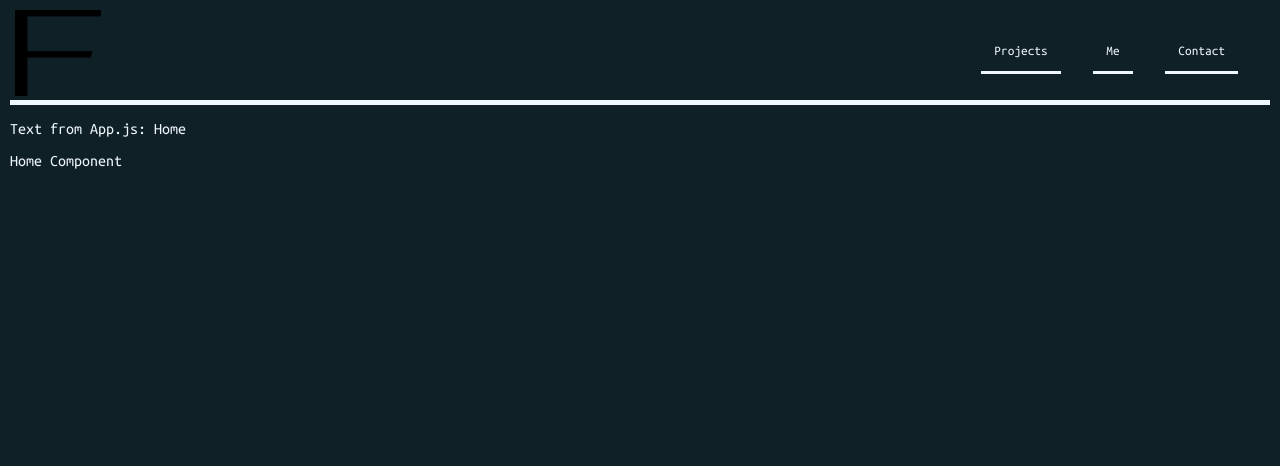
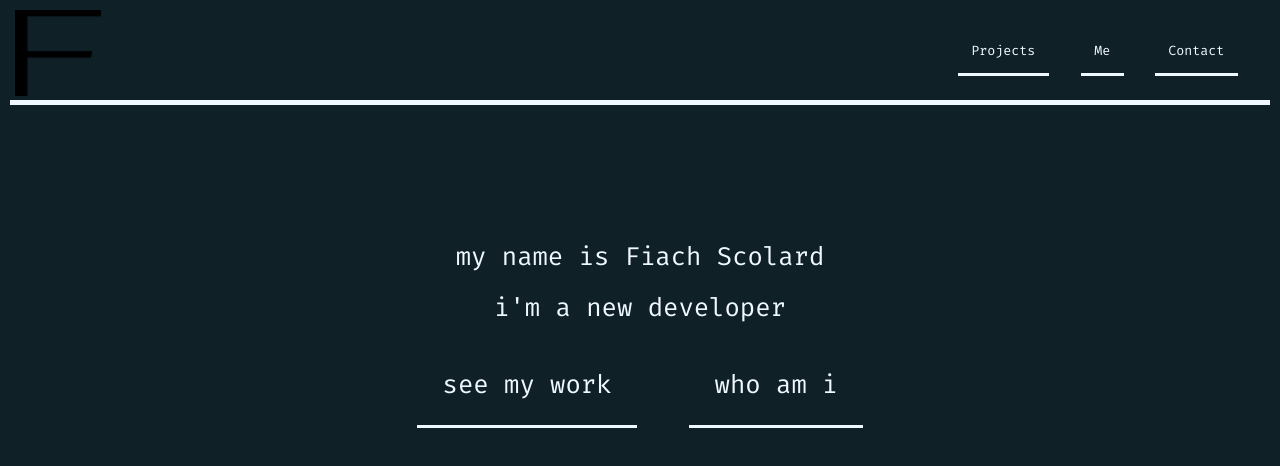
Before and after one commit to scolardf/fiasco-io, a React (Create React App) app: page / in a window 1280 px wide. Shown: the top 466 px of the page. Built offline with nearby package versions, Linux system fonts and the light colour scheme.

Commit message:
Landing page created
Added landing page Home.js with navigation functionality

- Cleaned unused files
- Changed name of navigation handler to be consistent across files

```diff
--- a/src/App.css
+++ b/src/App.css
@@ -1,7 +1,8 @@
+@import url('https://fonts.googleapis.com/css2?family=Fira+Mono&display=swap');
 @import url('https://fonts.googleapis.com/css2?family=Ubuntu+Mono:ital,wght@0,400;0,700;1,400&display=swap');
 
 .App {
   text-align: center;
-  font-family: 'Ubuntu Mono', monospace;
+  font-family: 'Fira Mono', 'Ubuntu Mono', monospace;
   margin: 5px 10px;
 }
--- a/src/App.js
+++ b/src/App.js
@@ -18,13 +18,14 @@ class App extends React.Component {
     this.setState({ contentToDisplay: pagename });
   }
 
+
   render() {
     const contentToDisplay = this.state.contentToDisplay;
 
     return (
       <div className="App">
-        <FHeader onHeaderClick={this.handleChangePage} />
-        <FContent contentToDisplay={contentToDisplay} />
+        <FHeader navHandler={this.handleChangePage} />
+        <FContent contentToDisplay={contentToDisplay} navHandler={this.handleChangePage}/>
       </div>
     );
   }
--- a/src/ContentDisplay.js
+++ b/src/ContentDisplay.js
@@ -9,12 +9,11 @@ class ContentDisplay extends React.Component {
 
     this.state = {
       internalPages: [
-        { id: "Home", content: <Home /> },
+        { id: "Home", content: <Home navHandler={props.navHandler}/> },
         { id: "Projects", content: <Projects /> },
         { id: "About", content: <p>About Text</p> },
         { id: "Contact", content: <p>Contact Text</p> },
-      ],
-      pageDisplayed: <Home />,
+      ]
     };
   }
 
@@ -24,9 +23,8 @@ class ContentDisplay extends React.Component {
     const displayPage = contentList.find((item) => item.id === contentKey);
     return (
       <div className="Content-Div">
-        <p>Text from App.js: {contentKey}</p>
+        {/* <p>Text from App.js: {contentKey}</p> */}
         {displayPage.content}
-        {/* <p>{this.state.internalPages[this.state.pageToDisplay].content}</p> */}
       </div>
     );
   }
--- a/src/DisplayComponents/Home.js
+++ b/src/DisplayComponents/Home.js
@@ -1,11 +1,29 @@
 import React from 'react';
+import styles from "./home.module.css";
 
-function Home() {
-    return (
-        <div>
-            <p>Home Component</p>
-        </div>
-    );
+class Home extends React.Component {
+    constructor(props) {
+        super(props);
+
+        this.pageNav = this.pageNav.bind(this);
+    }
+
+    pageNav(page) {
+        this.props.navHandler(page);
+    }
+
+    render() {
+        return (
+            <div className={styles.homeContainer}>
+                <h1 className={styles.nameH1}>my name is Fiach Scolard</h1>
+                <p className={styles.titleP}>i'm a new developer</p>
+                <div className={styles.navContainer}>
+                    <button className={styles.navButton} onClick={() => this.pageNav("Projects")}>see my work</button>
+                    <button className={styles.navButton} onClick={() => this.pageNav("About")}>who am i</button>
+                </div>
+            </div>
+        );
+        }
 }
 
 export default Home;
--- /dev/null
+++ b/src/DisplayComponents/home.module.css
@@ -0,0 +1,66 @@
+.homeContainer {
+  width: 100%;
+  margin: auto;
+  display: flex;
+  flex-flow: column;
+  justify-content: space-evenly;
+  padding-top: 10%;
+}
+.homeContainer * {
+  display: inline-block;
+  margin: 10px auto;
+  font-size: clamp(14px, 2vw, 40px);
+}
+
+.nameH1 {
+  font-weight: lighter;
+}
+
+.titleP {
+}
+
+.navContainer {
+  display: inline-flex;
+  flex-flow: row;
+  justify-content: space-between;
+}
+
+.navButton {
+  text-decoration: none;
+  padding: 1em;
+  color: aliceblue;
+  font-family: inherit;
+  background: none;
+  border: none;
+  border-bottom: 3px solid aliceblue;
+  margin: auto 1em;
+
+  display: inline-block;
+  vertical-align: middle;
+  -webkit-transform: perspective(1px) translateZ(0);
+  transform: perspective(1px) translateZ(0);
+  box-shadow: 0 0 1px rgba(0, 0, 0, 0);
+  position: relative;
+  overflow: hidden;
+}
+.navButton:before {
+  content: "";
+  position: absolute;
+  z-index: -1;
+  left: 0;
+  right: 100%;
+  top: 0;
+  background: aliceblue;
+  height: 4px;
+  -webkit-transition-property: right;
+  transition-property: right;
+  -webkit-transition-duration: 0.2s;
+  transition-duration: 0.2s;
+  -webkit-transition-timing-function: ease-out;
+  transition-timing-function: ease-out;
+}
+.navButton:hover:before,
+.navButton:focus:before,
+.navButton:active:before {
+  right: 0;
+}
--- a/src/Header.css
+++ b/src/Header.css
@@ -63,7 +63,7 @@ button {
 }
 
 .headerButtonLi {
-  color: mintcream;
+  color: aliceblue;
   /* display: block; */
   padding: 0;
   margin-top: auto;
@@ -94,7 +94,9 @@ button {
   -webkit-transition-timing-function: ease-out;
   transition-timing-function: ease-out;
 }
-.headerButtonLi:hover:before, .headerButtonLi:focus:before, .headerButtonLi:active:before {
+.headerButtonLi:hover:before,
+.headerButtonLi:focus:before,
+.headerButtonLi:active:before {
   right: 0;
 }
 
--- a/src/Header.js
+++ b/src/Header.js
@@ -13,7 +13,7 @@ class AppHeader extends React.Component {
 
   handleClick(key) {
     console.log("A link was clicked: " + key);
-    this.props.onHeaderClick(key);
+    this.props.navHandler(key);
   }
 
   render() {
--- a/src/HeaderButton.js
+++ b/src/HeaderButton.js
@@ -1,6 +1,4 @@
 import React from "react";
-
-import "./HeaderButton.css";
 
 function HeaderButton(props) {
   return (
```
Also changed, not shown: src/HeaderButton.css (deleted), src/Images/Fiasco-Logo.svg (deleted).
